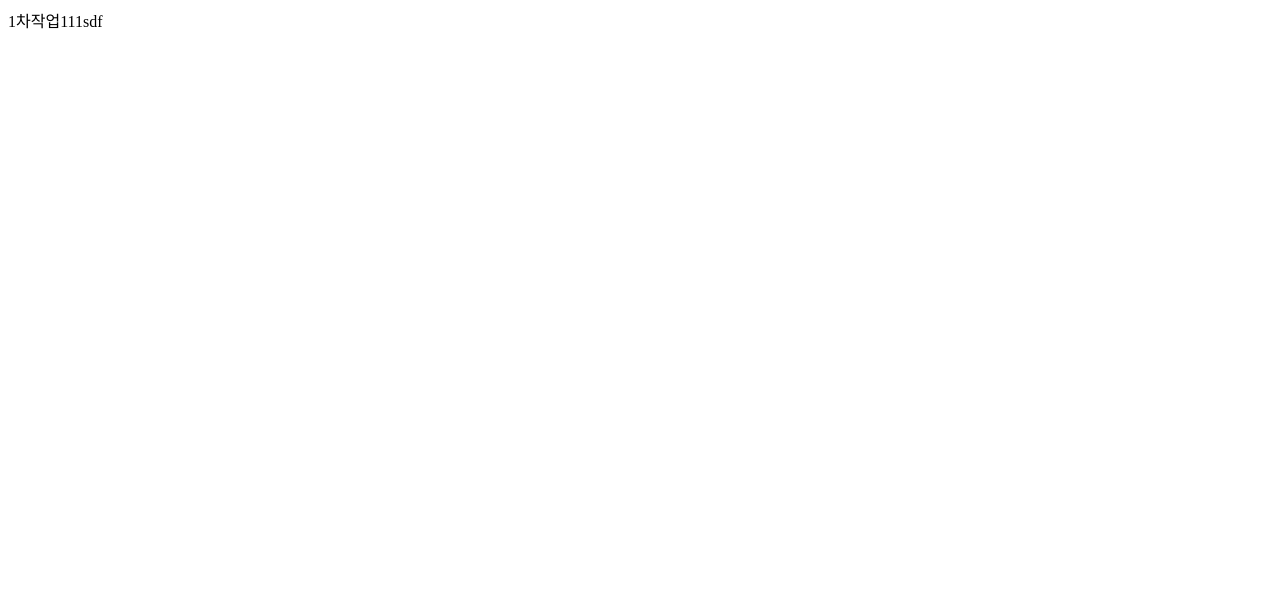
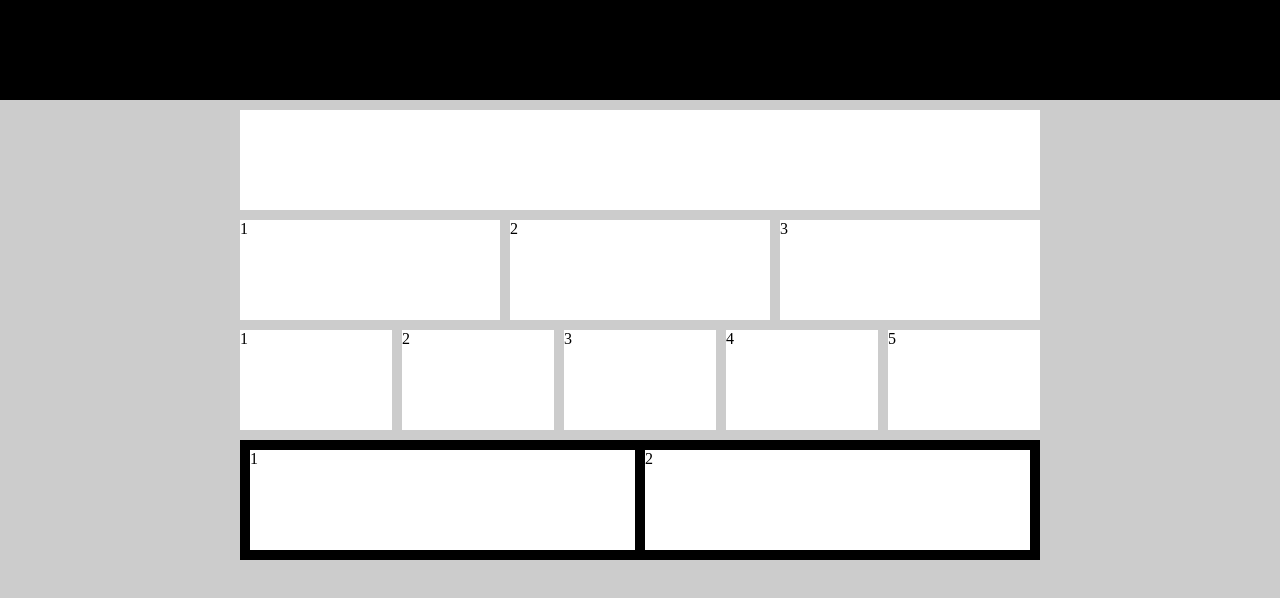
Before and after one commit to ohl1234/2week, a plain HTML site: page index.html in a window 1280 px wide. Drawn offline with Linux system fonts and the light colour scheme.

Commit message:
flex-index.html 과제1 완료

```diff
--- a/index.html
+++ b/index.html
@@ -5,8 +5,85 @@
     <meta http-equiv="X-UA-Compatible" content="IE=edge">
     <meta name="viewport" content="width=device-width, initial-scale=1.0">
     <title>Document</title>
+    <style>
+        *{
+            margin: 0;
+            padding: 0;
+        }
+        body{
+            background-color: #ccc;
+        }
+        header{
+            height: 100px;
+            background-color: #000;
+        }
+
+        main{
+            width: 800px;
+            margin: 10px auto 0;
+        }
+        main > *+*{
+            margin-top: 10px;
+        }
+
+        .box1{
+            height: 100px;
+            background-color: #fff;
+        }
+        .box2{
+            display: flex;
+            gap: 10px;
+        }
+        .box2 div{
+            height: 100px;
+            flex: 1;
+            background-color: #fff;
+        }
+        .box3{
+            display: flex;
+        }
+        .box3 div{
+            height: 100px;
+            background-color: #fff;
+            flex: 1;
+        }
+        .box3 > *+*{
+            margin-left: 10px;
+        }
+        .box4{
+            display: flex;
+            justify-content: space-between;
+            padding: 10px;
+            background-color: #000;
+        }
+        .box4 div{
+            width: calc(50% - 5px);
+            height: 100px;
+            background-color: #fff;
+        }
+    </style>
 </head>
 <body>
-    1차작업111sdf
+    <header></header>
+    <main>
+        <div class="box1"></div>
+        <div class="box2">
+            <div>1</div>
+            <div>2</div>
+            <div>3</div>
+        </div>
+        <div class="box3">
+            <div>1</div>
+            <div>2</div>
+            <div>3</div>
+            <div>4</div>
+            <div>5</div>
+        </div>
+        <div class="box4">
+            <div>1</div>
+            <div>2</div>
+        </div>
+    </main>
+    <footer></footer>
 </body>
 </html>
```
